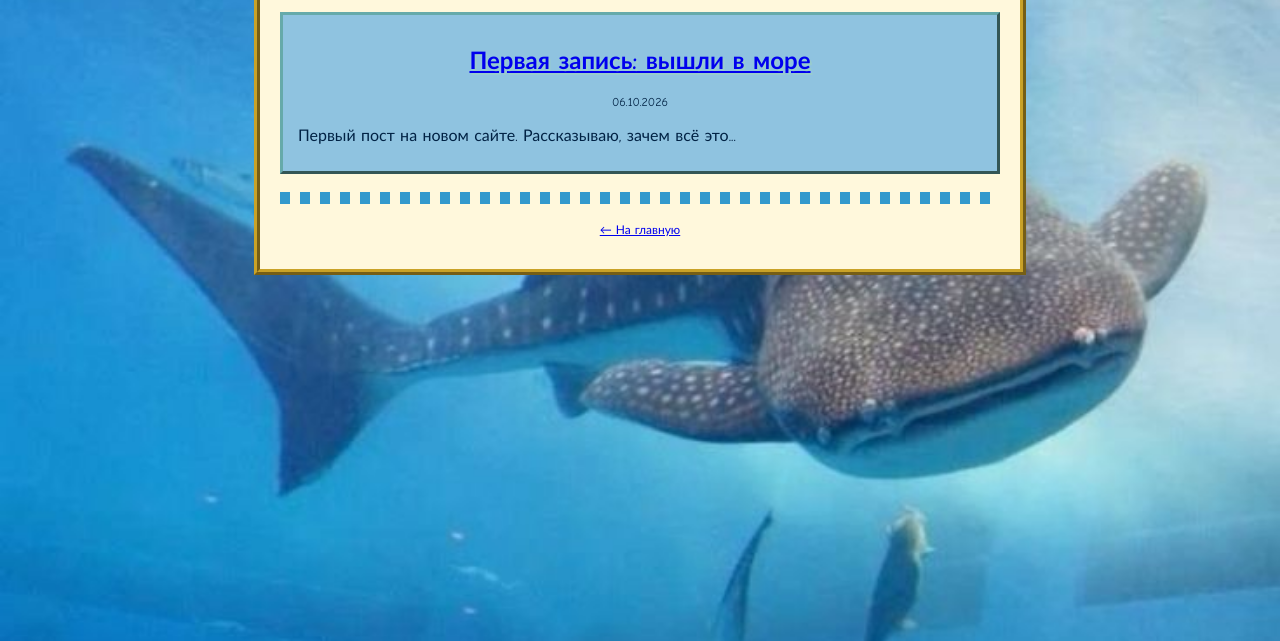
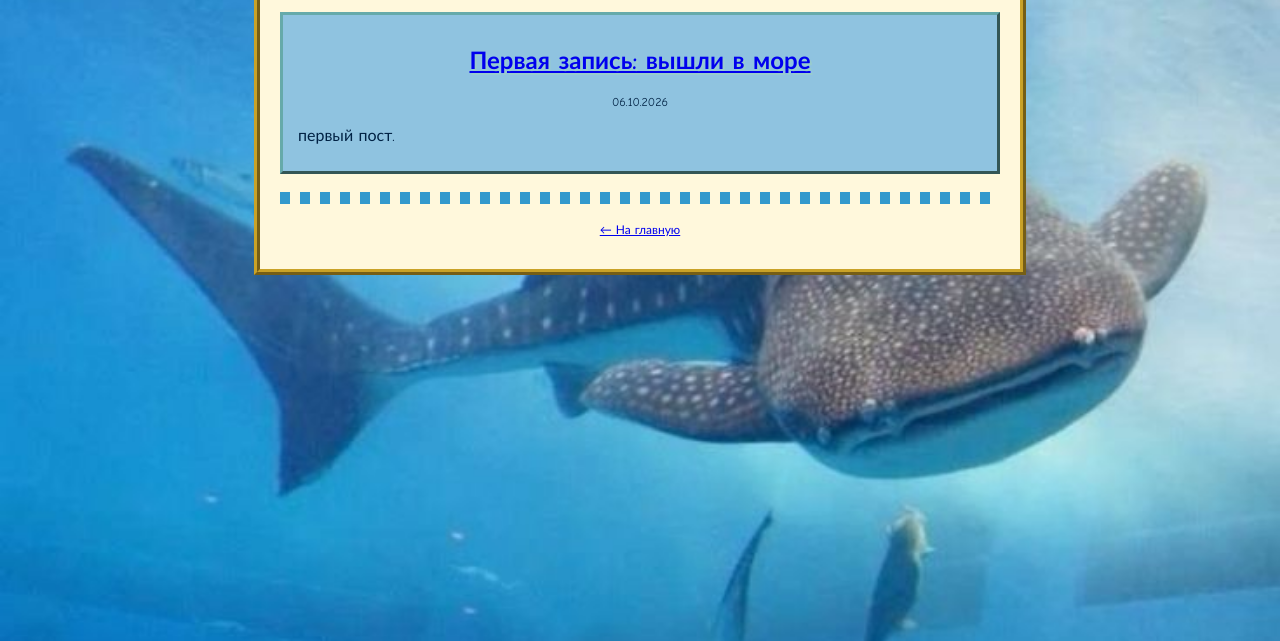
Before and after one commit to mrPerlovkin/mrperlovkin.github.io, a plain HTML site: page blog.html in a window 1280 px wide. Shown: the part 159-800 px from the top of the page. Drawn offline with Linux system fonts and the light colour scheme.

Commit message:
Update blog.html

```diff
--- a/blog.html
+++ b/blog.html
@@ -19,7 +19,7 @@
   <div class="box">
     <h2><a href="posts/post1.html">Первая запись: вышли в море</a></h2>
     <p class="small">06.10.2026</p>
-    <p>Первый пост на новом сайте. Рассказываю, зачем всё это...</p>
+    <p>первый пост.</p>
   </div>
 
   <hr>
```
